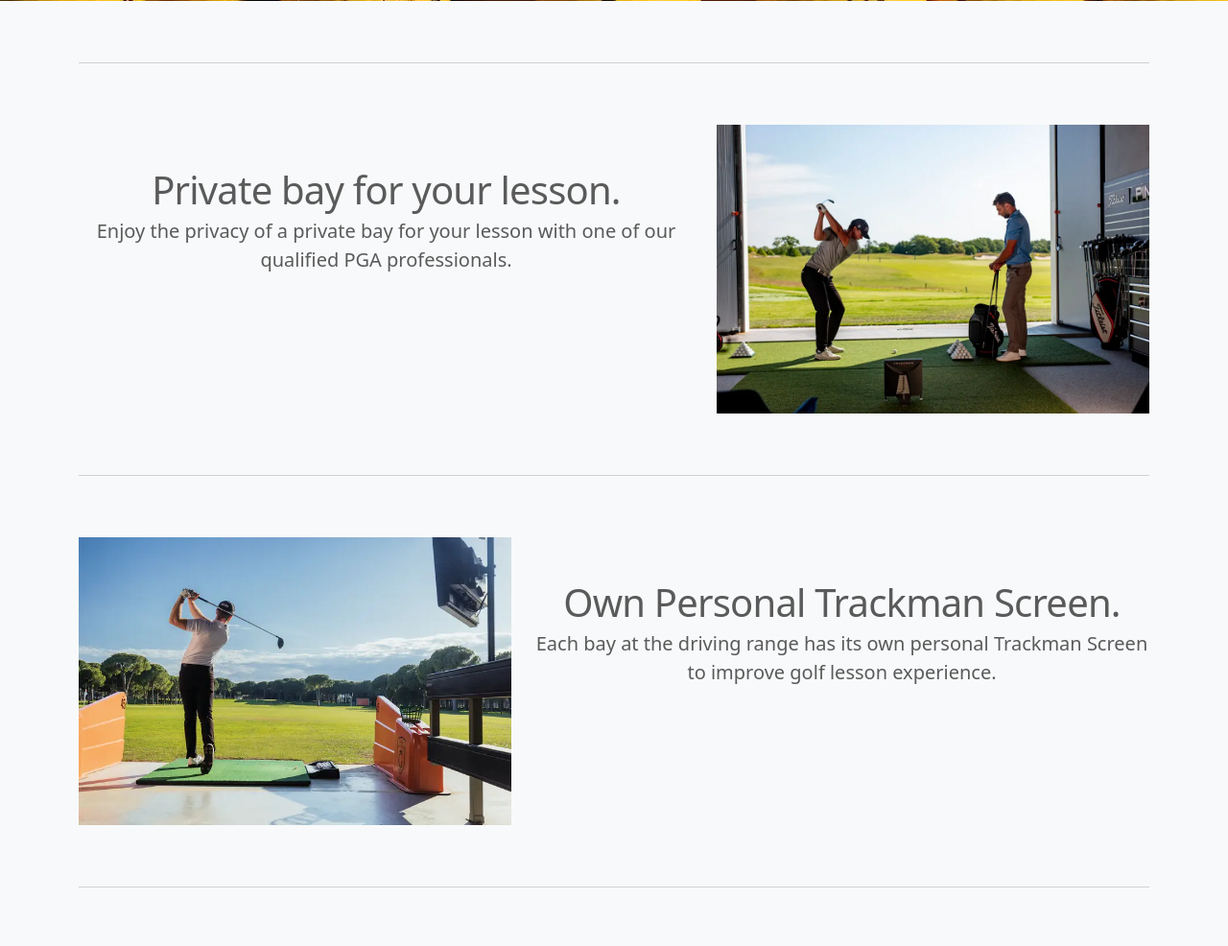
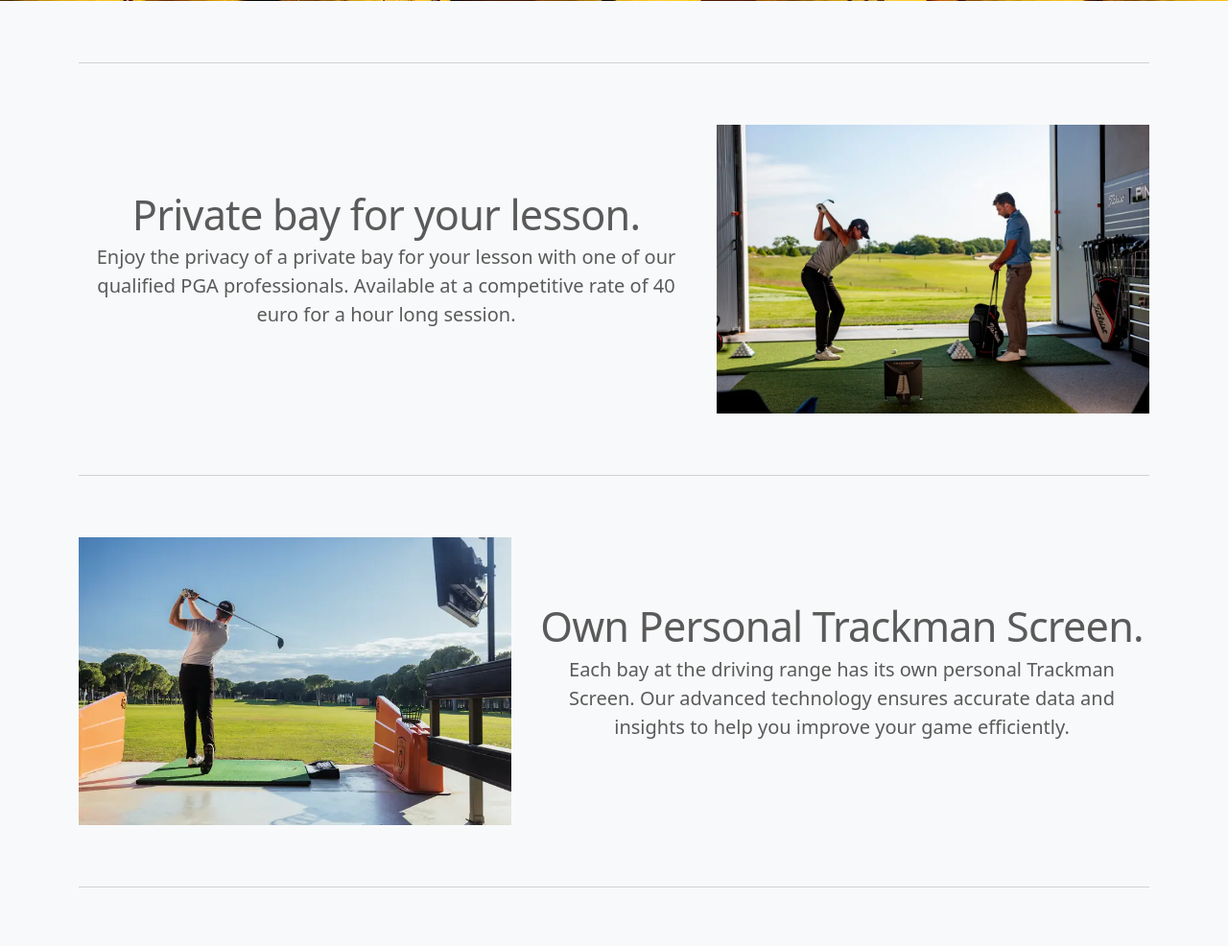
Before and after one commit to KevinFlanagan7/PP4-booking-system, a Django app: page / in a window 1280 px wide. Shown: the part 567-1553 px from the top of the page at 96% size. Run offline with Django 4.2, Linux system fonts and the light colour scheme; some libraries are stand-ins or nearby versions.

Commit message:
Add styles to index.html page.

```diff
--- a/bookings/templates/bookings/index.html
+++ b/bookings/templates/bookings/index.html
@@ -17,10 +17,17 @@
                 <div class="carousel-caption d-inline">
 
                     {% if request.user.is_authenticated %}
-                    <p><a class="btn btn-lg btn-primary" href="{% url 'bookings_list' %}" role="button">My Bookings</a>
+                    <p>
+                        <a class="btn btn-lg btn-primary" href="{% url 'bookings_list' %}" role="button">
+                            My Bookings
+                        </a>
                     </p>
                     {% else %}
-                    <p><a class="btn btn-lg btn-primary" href="{% url 'account_login' %}" role="button">Sign in</a></p>
+                    <p>
+                        <a class="btn btn-lg btn-primary" href="{% url 'account_login' %}" role="button">
+                            Sign in
+                        </a>
+                    </p>
                     {% endif %}
                 </div>
             </div>
@@ -29,8 +36,11 @@
             <img class="second-slide" src="{% static 'images/range1.webp' %}" alt="3rd hole" loading="lazy">
             <div class="container">
                 <div class="carousel-caption">
-
-                    <p><a class="btn btn-lg btn-primary" href="#options" role="button">Options</a></p>
+                    <p>
+                        <a class="btn btn-lg btn-primary" href="#options" role="button">
+                            Options
+                        </a>
+                    </p>
                 </div>
             </div>
         </div>
@@ -38,19 +48,26 @@
             <img class="third-slide" src="{% static 'images/range.webp' %}" alt="5th hole" loading="lazy">
             <div class="container">
                 <div class="carousel-caption">
-
-                    <p><a class="btn btn-lg btn-primary" href="#location" role="button">Location</a></p>
+                    <p>
+                        <a class="btn btn-lg btn-primary" href="#location" role="button">
+                            Location
+                        </a>
+                    </p>
                 </div>
             </div>
         </div>
     </div>
     <a class="carousel-control-prev" href="#myCarousel" role="button" data-bs-slide="prev">
         <span class="carousel-control-prev-icon" aria-hidden="true"></span>
-        <span class="visually-hidden">Previous</span>
+        <span class="visually-hidden">
+            Previous
+        </span>
     </a>
     <a class="carousel-control-next" href="#myCarousel" role="button" data-bs-slide="next">
         <span class="carousel-control-next-icon" aria-hidden="true"></span>
-        <span class="visually-hidden">Next</span>
+        <span class="visually-hidden">
+            Next
+        </span>
     </a>
 </div>
 
@@ -60,13 +77,19 @@
 
     <hr class="featurette-divider" id="options">
 
-    <div class="row featurette justify-content-center">
-        <div class="col-md-7 text-center">
-            <h2 class="featurette-heading">Private bay for your lesson.</h2>
-            <p class="lead">Enjoy the privacy of a private bay for your lesson with one of our qualified PGA
-                professionals.</p>
+    <div class="row featurette">
+        <div class="col-md-7 d-flex align-items-center text-center">
+            <div>
+                <h2 class="featurette-heading">
+                    Private bay for your lesson.
+                </h2>
+                <p class="lead">
+                    Enjoy the privacy of a private bay for your lesson with one of our qualified PGA
+                    professionals. Available at a competitive rate of 40 euro for a hour long session.
+                </p>
+            </div>
         </div>
-        <div class="col-md-5 text-center">
+        <div class="col-md-5">
             <img src="{% static 'images/private_bay.webp' %}"
                 class="bd-placeholder-img featurette-image img-fluid mx-auto" alt="Image of golf bay" loading="lazy">
         </div>
@@ -74,13 +97,19 @@
 
     <hr class="featurette-divider">
 
-    <div class="row featurette justify-content-center">
-        <div class="col-md-7 order-md-2 text-center">
-            <h2 class="featurette-heading">Own Personal Trackman Screen.</h2>
-            <p class="lead">Each bay at the driving range has its own personal Trackman Screen to improve golf lesson
-                experience.</p>
+    <div class="row featurette">
+        <div class="col-md-7 order-md-2 d-flex align-items-center text-center">
+            <div>
+                <h2 class="featurette-heading">
+                    Own Personal Trackman Screen.
+                </h2>
+                <p class="lead">
+                    Each bay at the driving range has its own personal Trackman Screen. Our advanced technology ensures
+                    accurate data and insights to help you improve your game efficiently.
+                </p>
+            </div>
         </div>
-        <div class="col-md-5 order-md-1 text-center">
+        <div class="col-md-5 order-md-1">
             <img src="{% static 'images/trackman.webp' %}"
                 class="bd-placeholder-img bd-placeholder-img-lg featurette-image img-fluid mx-auto"
                 alt="Image of golf bay with trackman" loading="lazy">
@@ -89,13 +118,19 @@
 
     <hr class="featurette-divider" id="location">
 
-    <div class="row featurette justify-content-center">
-        <div class="col-md-7 text-center">
-            <h2 class="featurette-heading">Located in the Heart of the country.</h2>
-            <p class="lead">Situated centrally, our location provides easy access to various parts of the country. It’s
-                a convenient spot whether you're visiting for business or leisure.</p>
+    <div class="row featurette">
+        <div class="col-md-7 d-flex align-items-center text-center">
+            <div>
+                <h2 class="featurette-heading">
+                    Located in the Heart of the country.
+                </h2>
+                <p class="lead">
+                    Situated centrally, our location provides easy access to various parts of the country. You can
+                    find us at Eircode H53 P0K5, it's a convenient spot whether you're visiting for business or leisure.
+                </p>
+            </div>
         </div>
-        <div class="col-md-5 text-center">
+        <div class="col-md-5">
             <div id="map" class="bd-placeholder-img featurette-image img-fluid mx-auto"></div>
         </div>
     </div>
@@ -104,5 +139,4 @@
 
 </div>
 
-
 {% endblock %}
--- a/static/css/style.css
+++ b/static/css/style.css
@@ -1,4 +1,4 @@
-/* GLOBAL STYLES
+/* GLOBAL STyles
 -------------------------------------------------- */
 html,
 body {
@@ -22,7 +22,7 @@
   margin-left: 0.5rem;
 }
 
-/* CUSTOMIZE THE CAROUSEL
+/* CAROUSEL Styles
 -------------------------------------------------- */
 .carousel {
   margin-bottom: 2rem;
@@ -37,7 +37,7 @@
   height: 32rem;
 }
 
-.carousel-item>img {
+.carousel-item > img {
   position: absolute;
   top: 0;
   left: 0;
@@ -46,17 +46,16 @@
   object-fit: cover;
 }
 
-/* Featurettes
-------------------------- */
+/* FEATURETTE Styles
+-------------------------------------------------- */
 .featurette-divider {
   margin: 2rem 0;
-  /* Default margin for featurette dividers */
 }
 
 .featurette-heading {
   font-weight: 300;
   line-height: 1;
-  letter-spacing: -.05rem;
+  letter-spacing: -0.05rem;
 }
 
 #map {
@@ -64,7 +63,8 @@
   height: 22.5rem;
 }
 
-/* Footer Styles */
+/* FOOTER STYLES
+-------------------------------------------------- */
 .social-icon {
   font-size: 1.5rem;
 }
@@ -85,10 +85,6 @@
     font-size: 1.25rem;
     line-height: 1.4;
   }
-
-  .featurette-heading {
-    font-size: 3.5rem;
-  }
 }
 
 @media (min-width: 768px) {
@@ -96,14 +92,8 @@
     margin: 4rem 0;
   }
 
-  .featurette-heading {
-    font-size: 2rem;
-    margin-top: 1rem;
-  }
-
   .featurette img {
     width: 100%;
-    max-width: 100%;
     height: auto;
   }
 
@@ -118,12 +108,16 @@
   .copyright-text {
     font-size: 0.9rem;
   }
-
 }
 
 @media (min-width: 992px) {
   .featurette-heading {
     font-size: 2.5rem;
-    margin-top: 3rem;
   }
 }
+
+@media (min-width: 1200px) {
+  .featurette-heading {
+    font-size: 2.7rem;
+  }
+}
```
Also changed, not shown: 1 other file.
